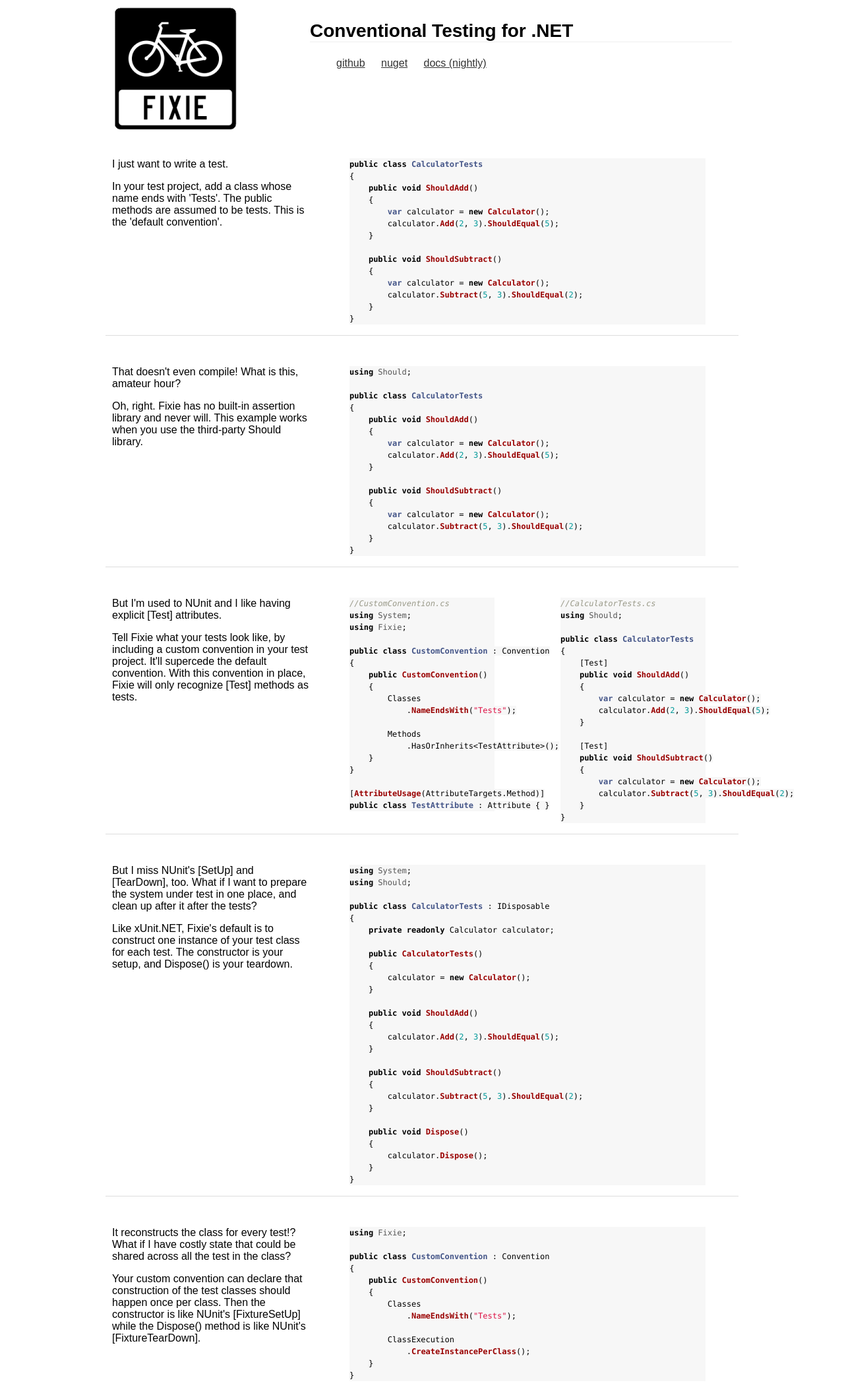
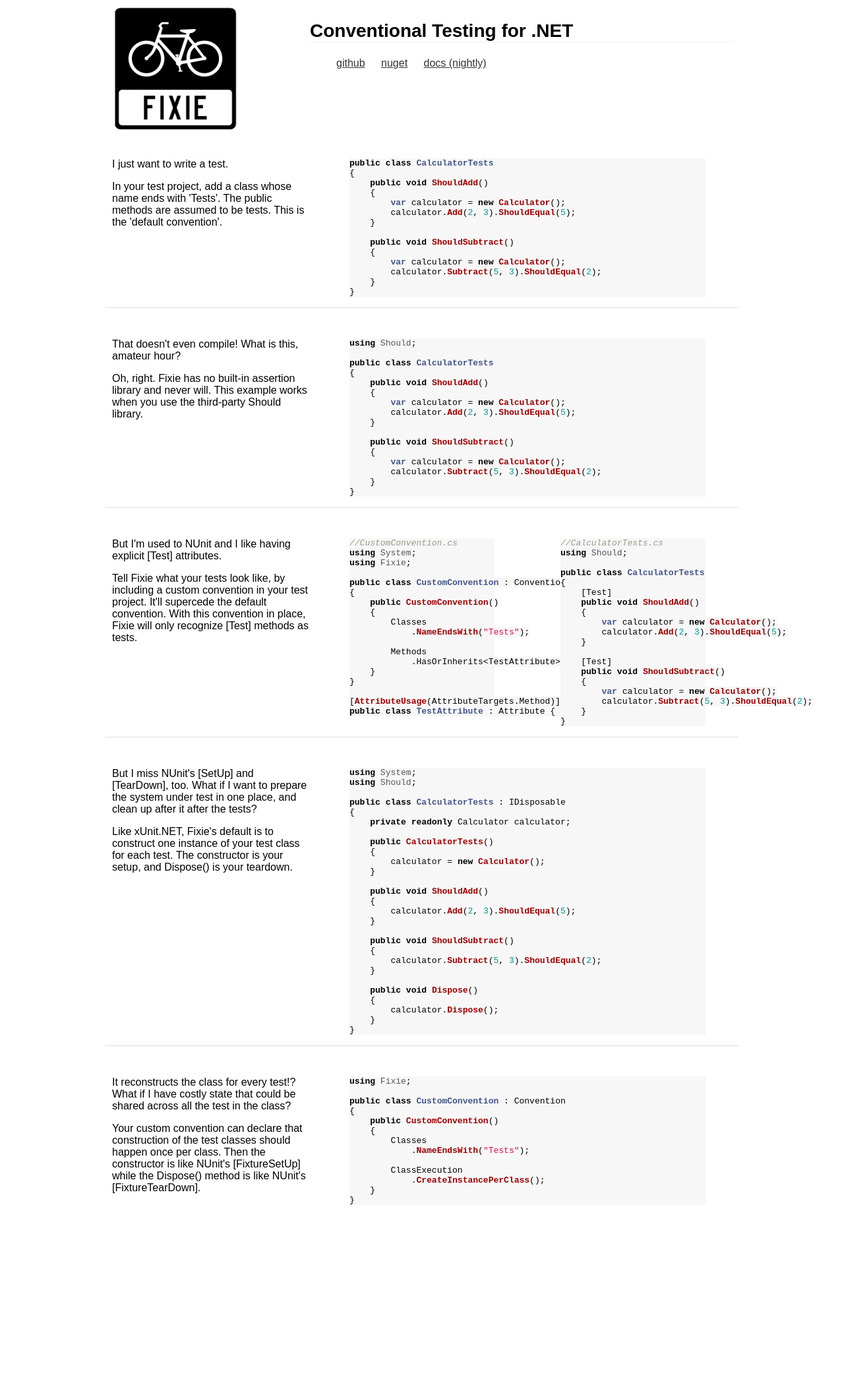
Before and after one commit to fixie/fixie.github.io, a Jekyll site: the page built from index.html, in a window 1280 px wide. Shown: the whole page at 66% size. Built offline with Jekyll 4.4.1, drawn with Linux system fonts in a browser that asks for light colours; after the commit the page ends 1851 px from its top, so only the background shows below that.

Commit message:
Update base.css

```diff
--- a/stylesheets/base.css
+++ b/stylesheets/base.css
@@ -1,6 +1,6 @@
 html {
   font-family: sans-serif;
-  font-size: 16px;
+  font-size: 100%;
 }
 
 body {
@@ -43,7 +43,7 @@
 }
 
 code {
-  font: 12px Consolas, "Liberation Mono", Menlo, Courier, monospace;
+  font: Consolas, "Liberation Mono", Menlo, Courier, monospace;
   background-color: #f7f7f7;
 }
 
```
